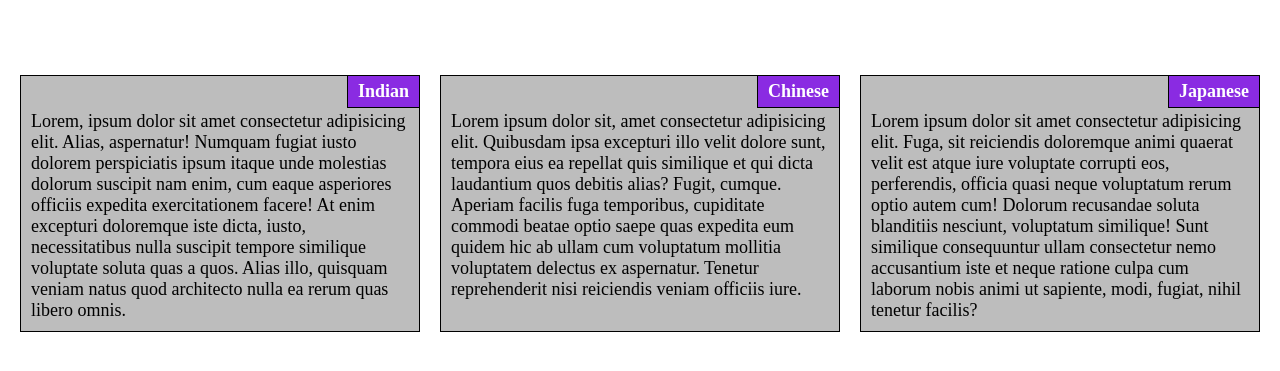
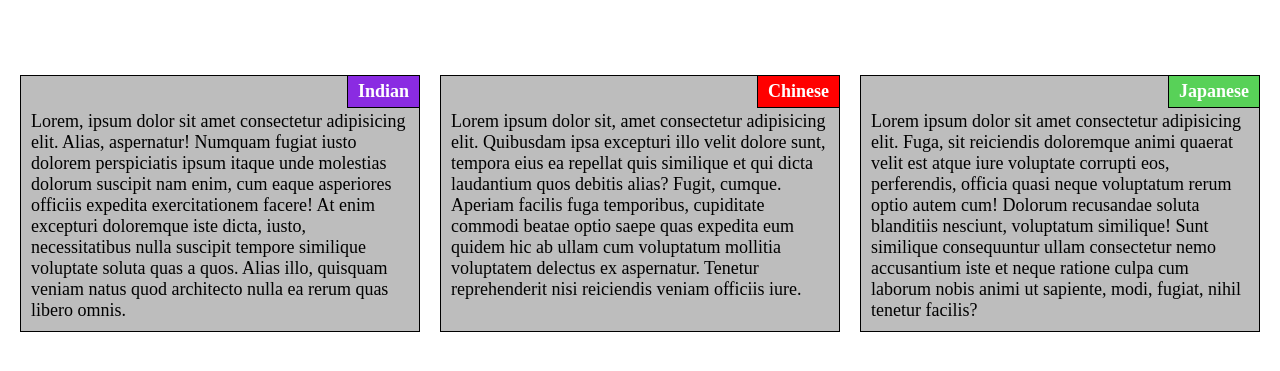
Before and after one commit to sabya2001/COURSERA-html-css-javascript-for-web-developers, a plain HTML site: page Assignment2/index.html in a window 1280 px wide. Shown: the part 65-436 px from the top of the page. Drawn offline with Linux system fonts and the light colour scheme.

Commit message:
color changed

```diff
--- a/Assignment2/css/styles.css
+++ b/Assignment2/css/styles.css
@@ -43,9 +43,13 @@ main{
   font-weight: 600;
   color: white;
 }
-.menu-item-heading:nth-child(1){
-    background-color: blueviolet;
+.violet{
+        background-color: blueviolet;
 }
+.green{
+    background-color: rgb(88, 209, 88);
+}
+
 @media (max-width:991px) {
     main{
         grid-template-columns: 1fr 1fr;
--- a/Assignment2/index.html
+++ b/Assignment2/index.html
@@ -15,7 +15,7 @@
   </header>
   <main>
     <div class="menu-item-container">
-        <div class="menu-item-heading">Indian</div>
+        <div class="menu-item-heading violet">Indian</div>
         Lorem, ipsum dolor sit amet consectetur adipisicing elit. Alias, aspernatur! Numquam fugiat iusto dolorem perspiciatis ipsum itaque unde molestias dolorum suscipit nam enim, cum eaque asperiores officiis expedita exercitationem facere!
         At enim excepturi doloremque iste dicta, iusto, necessitatibus nulla suscipit tempore similique voluptate soluta quas a quos. Alias illo, quisquam veniam natus quod architecto nulla ea rerum quas libero omnis.
     </div>
@@ -24,8 +24,8 @@
         Lorem ipsum dolor sit, amet consectetur adipisicing elit. Quibusdam ipsa excepturi illo velit dolore sunt, tempora eius ea repellat quis similique et qui dicta laudantium quos debitis alias? Fugit, cumque.
         Aperiam facilis fuga temporibus, cupiditate commodi beatae optio saepe quas expedita eum quidem hic ab ullam cum voluptatum mollitia voluptatem delectus ex aspernatur. Tenetur reprehenderit nisi reiciendis veniam officiis iure.
     </div>
-    <div class="menu-item-container">
-        <div class="menu-item-heading">Japanese</div>
+    <div class="menu-item-container ">
+        <div class="menu-item-heading green">Japanese</div>
         Lorem ipsum dolor sit amet consectetur adipisicing elit. Fuga, sit reiciendis doloremque animi quaerat velit est atque iure voluptate corrupti eos, perferendis, officia quasi neque voluptatum rerum optio autem cum!
         Dolorum recusandae soluta blanditiis nesciunt, voluptatum similique! Sunt similique consequuntur ullam consectetur nemo accusantium iste et neque ratione culpa cum laborum nobis animi ut sapiente, modi, fugiat, nihil tenetur facilis?
     </div>
```
